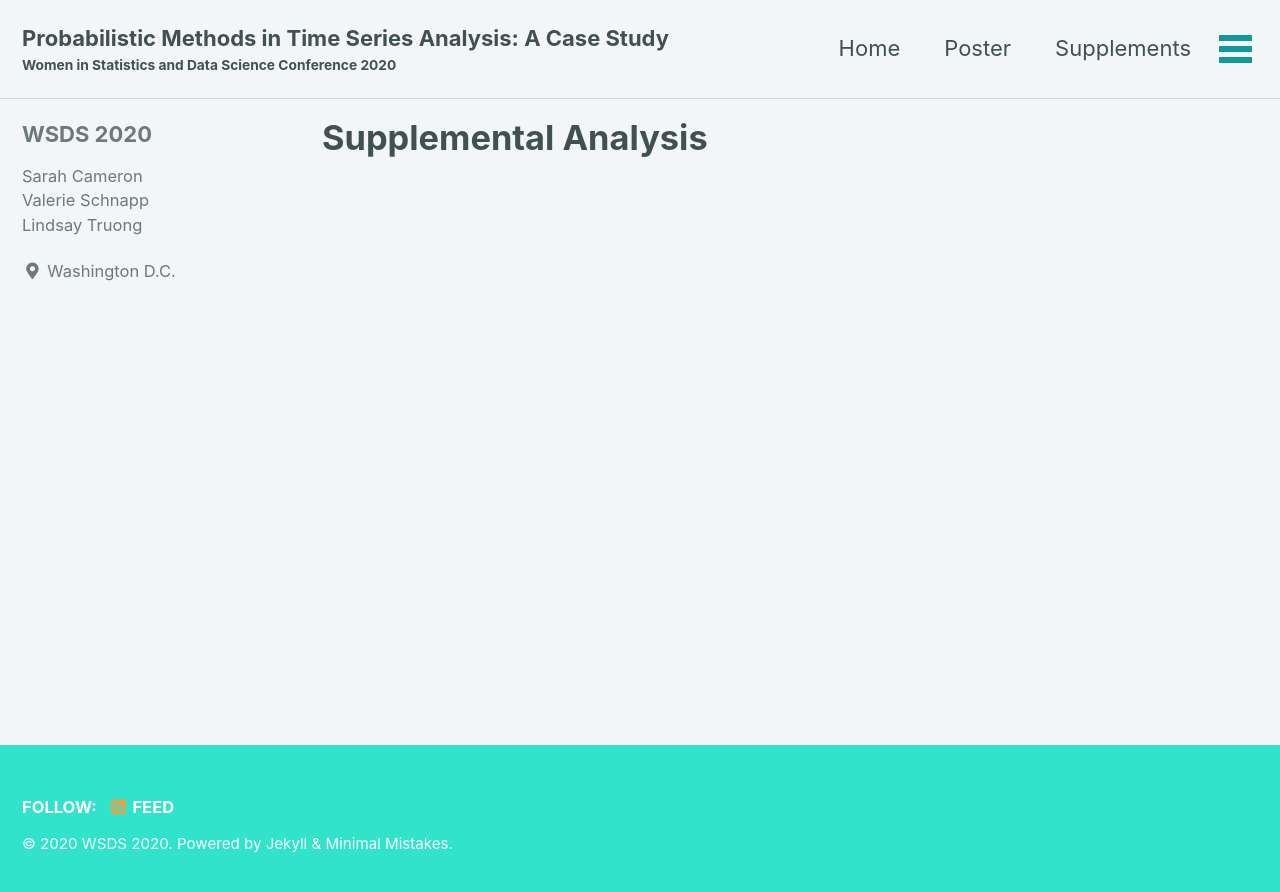
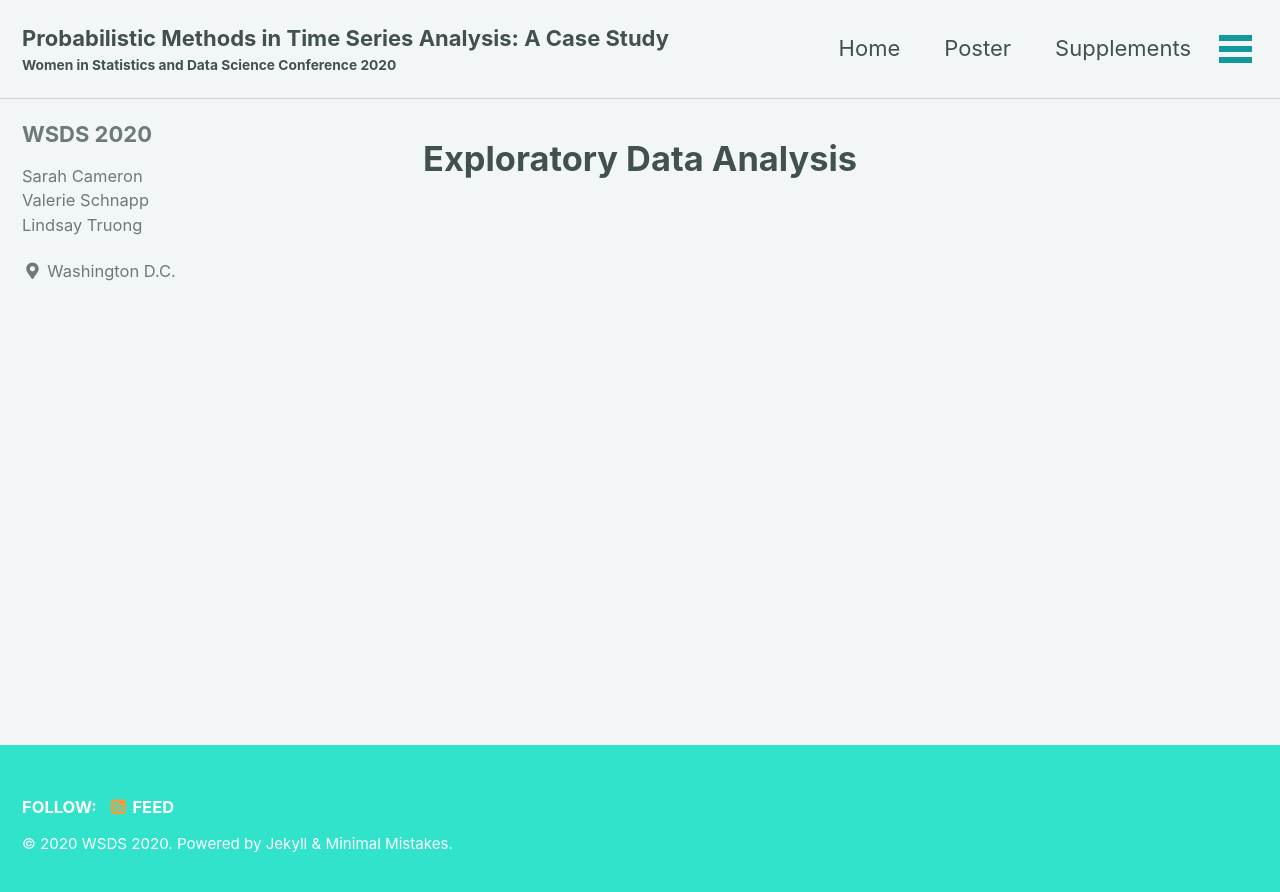
Before and after one commit to lindsaytruong/lindsaytruong.github.io, a Jekyll site: the page built from _pages/poster_supplements.html, in a window 1280 px wide. Shown: the top 892 px of the page. Built offline with Jekyll 4.4.1, drawn with Linux system fonts in a browser that asks for light colours; cached includes are drawn as plain includes.

Commit message:
supplement

```diff
--- a/_pages/poster_supplements.html
+++ b/_pages/poster_supplements.html
@@ -1,5 +1,9 @@
 ---
 layout: archive
-title: Supplemental Analysis
+title:
 permalink: /supplements/
 ---
+<style>
+    h1 {text-align: center;}
+  </style>
+<h1>Exploratory Data Analysis</h1>
--- a/_pages/special_thanks.html
+++ b/_pages/special_thanks.html
@@ -6,7 +6,7 @@ permalink: /special_thanks/
 <style>
     h1 {text-align: center;}
 </style>
-<p style="font: size 7; text-align: center;">Special thanks to our great team at Booz Allen Hamilton for their contributions to this analysis!</p>
+<p style="font: size 7; text-align: center;">Special thanks to our great team at Booz Allen Hamilton for their support and contributions to this analysis!</p>
 <br/>
 <p style="font: size 10; font-weight: bold; text-align: center;"><a href="https://www.linkedin.com/in/patrick-baranowsky-9b8122/">Pat Baranowsky</a></p>
 <p style="font: size 7; text-align: center; font-weight: bold;">Senior Associate</p>
```
